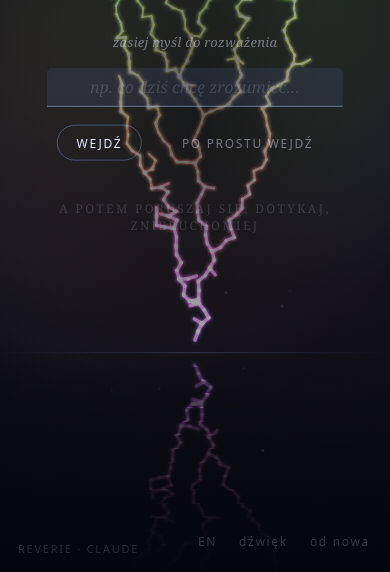
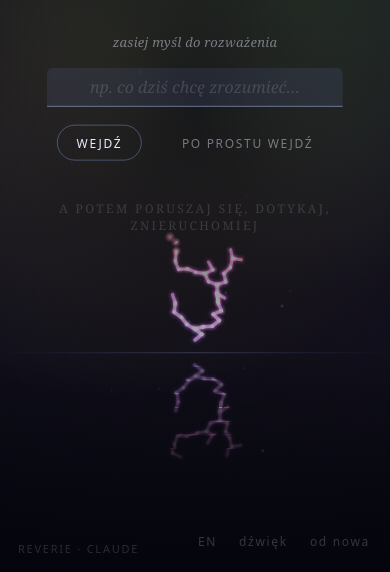
Before and after one commit to agentsmill/reverie, a plain HTML site: page index.html in a window 390 px wide. Shown: the part 272-844 px from the top of the page. Drawn offline with Linux system fonts and the light colour scheme; animation ran at ten frames a second.

Commit message:
Begin as a seed: unfurl the canopy slowly instead of all at once
The field planted all 150 canopy attractors immediately, so it arrived as a
full tree within ~2 seconds. Now the canopy is a queue, released lowest-first a
sip at a time (1-2 every 340ms), so the mind starts as a single seed and
unfurls upward over ~30-40s. Your touch still grows it instantly; the idle
"dreaming" waits until the seed has unfurled and is gentler afterwards.

Verified at phone size: ~26 lit pixels at 1s after entry, ~103 at 7s, ~160 at
15s — a sprout becoming a sapling rather than arriving fully grown.

Co-Authored-By: Claude Opus 4.8 <noreply@anthropic.com>

```diff
--- a/index.html
+++ b/index.html
@@ -439,6 +439,8 @@
   let attractors = [];   // {x, y, dead}
   let growing = [];      // {p, c, born} — segments currently drawing themselves in
   let pulses = [];       // expanding rings from a click — a thought dropped into the field
+  let pending = [];      // canopy attractors waiting — released a sip at a time, so it starts as a seed
+  let releaseAccum = 0;
   let dust = [];         // slow ambient motes
   let nebula = [];       // large, drifting background glows
   let wanderers = [];    // autonomous attention-emitters for the idle dreaming
@@ -464,18 +466,31 @@
     nodes.length = 0;
     attractors.length = 0;
     growing.length = 0;
+    pending.length = 0;
+    releaseAccum = 0;
     gctx.clearRect(0, 0, W, H);
-    // One origin near the waterline — everything descends from a single point.
+    // One origin near the waterline — everything descends from a single seed.
     nodes.push(makeNode(W * 0.5, horizon * 0.98, null, 0));
-    // A fanned canopy of faint attention, so the untouched field already grows
-    // into something balanced and alive.
+    // The canopy is QUEUED, not planted at once. It is released a sip at a time
+    // (lowest first), so the mind begins as a single seed and unfurls upward
+    // before your eyes instead of arriving fully grown.
     for (let i = 0; i < 150; i++) {
       const ty = rnd();                          // 0 at base, 1 near the top
       const y = (0.66 - ty * 0.54) * H;
       const spread = (0.10 + ty * 0.34) * W;
       const x = W * 0.5 + rand(-spread, spread);
       if (x < W * 0.06 || x > W * 0.94) continue;
-      attractors.push({ x, y, dead: false });
+      pending.push({ x, y });
+    }
+    pending.sort((a, b) => b.y - a.y);           // nearest the seed first → grows upward
+    releaseCanopy(2);                            // a first, tiny sprout
+  }
+
+  // Move a few queued attractors into play — the slow unfurling of the seed.
+  function releaseCanopy(n) {
+    for (let i = 0; i < n && pending.length; i++) {
+      const p = pending.shift();
+      attractors.push({ x: p.x, y: p.y, dead: false });
     }
   }
 
@@ -578,6 +593,7 @@
   let lastActivity = 0;
 
   function dream(dt) {
+    if (pending.length) return;                 // still unfurling the seed — don't pile on
     if (now() - lastActivity < CFG.idleAfterMs) return;
     for (const w of wanderers) {
       w.ang += rand(-0.6, 0.6) * dt;
@@ -587,7 +603,7 @@
       if (w.y < horizon * 0.12 || w.y > horizon * 0.96) w.ang = -w.ang;
       w.x = clamp(w.x, W * 0.08, W * 0.92);
       w.y = clamp(w.y, horizon * 0.12, horizon * 0.96);
-      if (rnd() < 0.55) emit(w.x, w.y, 2, 26);
+      if (rnd() < 0.2) emit(w.x, w.y, 1, 26);    // gentle, sparse drift once it has unfurled
     }
   }
 
@@ -1271,6 +1287,10 @@
     let steps = 0;
     while (growAccum >= CFG.growEveryMs && steps < 4) { growStep(); growAccum -= CFG.growEveryMs; steps++; }
     if (growAccum > CFG.growEveryMs * 4) growAccum = 0; // never spiral after a tab sleep
+    // Unfurl the queued canopy slowly, so the field grows from a seed rather
+    // than arriving fully grown. Your touch still grows it instantly.
+    releaseAccum += dtMs;
+    if (pending.length && releaseAccum > 340) { releaseAccum = 0; releaseCanopy(1 + (rnd() < 0.5 ? 1 : 0)); }
     dream(dt);
     // One shared "energy" — attention now, recent growth, the cursor's nearness —
     // drives both the light and the sound.
```
